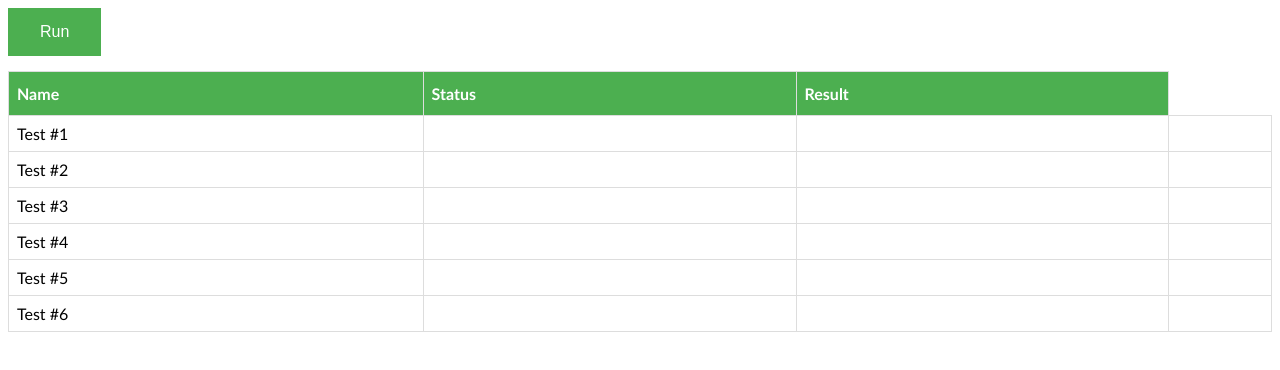
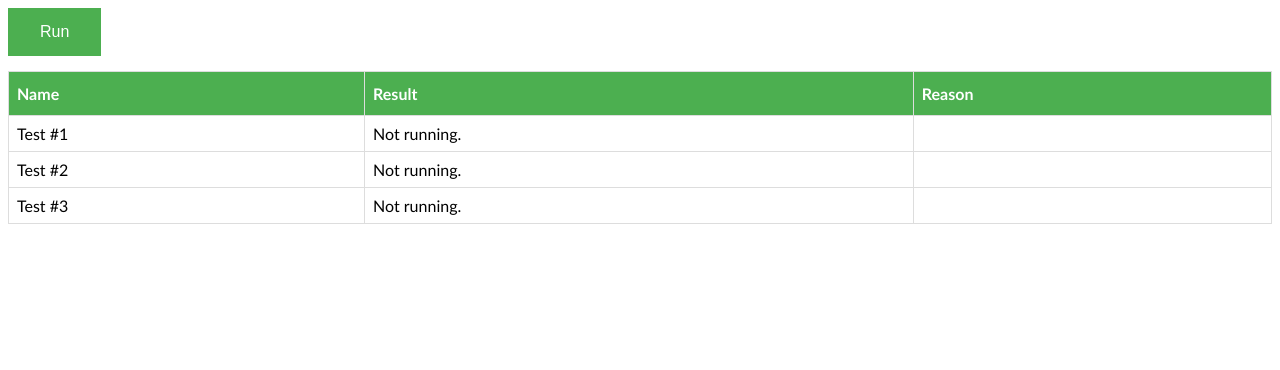
Before and after one commit to AntonySawyer/test-app-angularjs, a plain HTML site: page index.html in a window 1280 px wide. Drawn offline with nearby package versions, Linux system fonts and the light colour scheme.

Commit message:
feat: simple status testing, state filter

```diff
--- a/app.js
+++ b/app.js
@@ -1,103 +1,75 @@
 angular
   .module('tests', [])
-  .controller('TestsList', mainCtrl);
+  .controller('TestsList', mainCtrl)
+  .filter('progressFilter', progressFilter);
 
-function mainCtrl() {
-  this.list = [
-    {
+function mainCtrl($scope, $http) {
+  this.list = [{
       title: 'Test #1',
-      inProgress: '',
       result: '',
       reason: '',
-      rqParam: {
-        url: 'http://postman-echo.com/status/200',
+      function: () => this.getResult(0, {
+        url: 'https://postman-echo.com/status/200',
         method: 'GET'
-      }
+      })
     },
     {
       title: 'Test #2',
-      inProgress: '',
       result: '',
       reason: '',
-      rqParam: {
-        url: 'https://postman-echo.com/status/200',
+      function: () => this.getResult(1, {
+        url: 'https://postman-echo.com/status/20',
         method: 'GET'
-      }
+      })
     },
     {
       title: 'Test #3',
-      inProgress: '',
       result: '',
       reason: '',
-      rqParam: {
+      function: () => this.getResult(2, {
         url: 'https://postman-echo.com/status/200',
-        method: 'GET'
-      }
-    },
-    {
-      title: 'Test #4',
-      inProgress: '',
-      result: '',
-      reason: '',
-      rqParam: {
-        url: 'https://postman-echo.com/status/200',
-        method: 'GET'
-      }
-    },
-    {
-      title: 'Test #5',
-      inProgress: '',
-      result: '',
-      reason: '',
-      rqParam: {
-        url: 'https://postman-echo.com/status/200',
-        method: 'GET'
-      }
-    },
-    {
-      title: 'Test #6',
-      inProgress: '',
-      result: '',
-      reason: '',
-      rqParam: {
-        url: 'https://postman-echo.com/status/20',
-        method: 'GET'
-      }
-    }];
+        method: 'GETd'
+      })
+    }
+  ];
+
+  this.getResult = (id, rqParams) => {
+    fetch(rqParams.url, {
+        method: rqParams.method
+      })
+      .then(rs => {
+        if (rs.status === 200) {
+          this.list[id].result = true;
+        } else {
+        this.list[id].result = false;
+        this.list[id].reason = `Status ${rs.status}: ${rs.statusText}`;
+        }
+        $scope.$apply(); //TODO: fix it
+      })
+      .catch(err => {
+        this.list[id].result = false;
+        this.list[id].reason = err;
+        $scope.$apply(); //TODO: fix it
+      });
+  }
 
   this.runAll = () => {
-    this.list.map(test => test.inProgress = true);
-    this.list.forEach((test, index) => this.checkRQ(test.rqParam, index));
-    this.changeResult(5,[]);
+    this.list.map(test => test.result = 'run');
+    this.list.forEach(test => test.function());
   };
+}
 
-  this.checkStatus = (status) => {
-    console.log('in status with ' + status);
-    return status === 200 ? false : `Status - ${status}`;
-  }
-
-  this.changeResult = (id, errors) => {
-    console.log('in change');
-    console.log(errors);
-    this.list[id].inProgress = false;
-    this.list[id].result = errors.length === 0;
-    if (errors.length !== 0) {
-      this.list[id].reason = errors.join('\n');
+function progressFilter() {
+  return state => {
+    switch (state) {
+      case true:
+        return 'Test successfull completed.'
+      case false:
+        return 'Something is wrong.'
+      case 'run':
+        return 'Waiting for results...'
+      default:
+        return 'Not running.'
     }
-    console.log(this.list[id]);
-  }
-
-  this.checkRQ = (param, id) => {
-    const errors = [];
-    fetch(param.url, {
-      method: param.method
-    })
-      .then(rs => errors.push(this.checkStatus(rs.status)))
-      .then(() => this.changeResult(id, errors.filter(isError => isError)))
-      .catch(err => {
-        errors.push(err);
-        this.changeResult(id, errors.filter(isError => isError)
-      );
-    });
   }
 }
--- a/index.html
+++ b/index.html
@@ -17,17 +17,14 @@
 		<thead>
 			<tr>
 				<th>Name</th>
-				<th>Status</th>
 				<th>Result</th>
+				<th>Reason</th>
 			</tr>
 		</thead>
 		<tbody>
 			<tr ng-repeat="test in tests.list" class="test-{{test.result}}">
 				<td>{{ test.title }}</td>
-				<!-- <td>{{ test.inProgress ? 'in progress...' : test.result }}</td>
-				<td>{{ test.inProgress ? '' : test.reason }}</td> -->
-				<td>{{ test.inProgress }}</td>
-				<td>{{ test.result }}</td>
+				<td>{{ test.result | progressFilter }}</td>
 				<td>{{ test.reason }}</td>
 			</tr>
 		</tbody>
```
